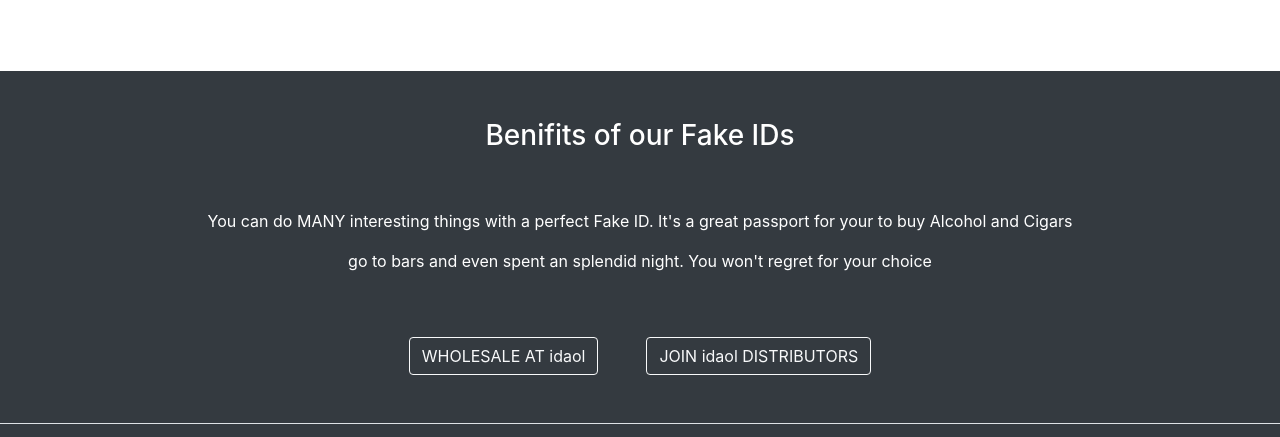
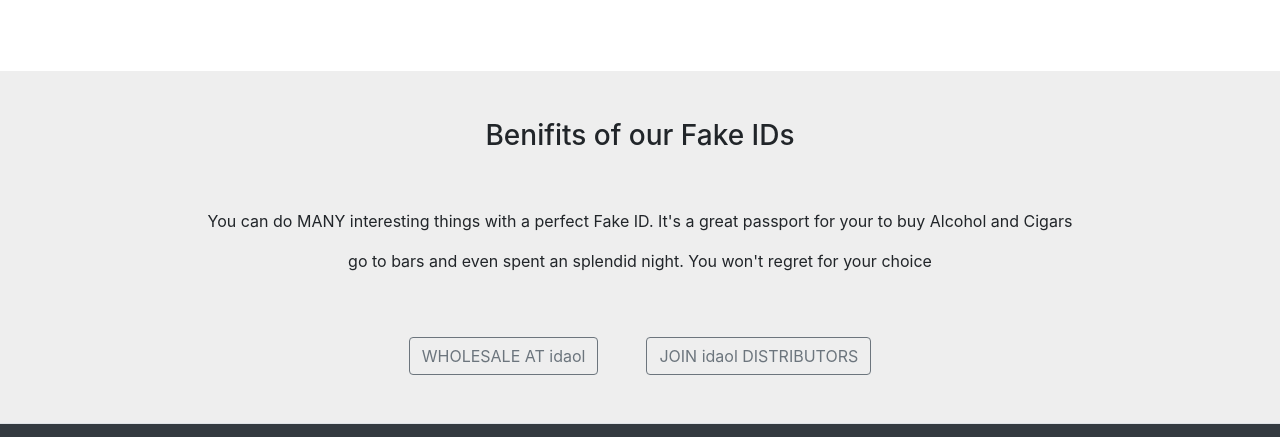
Before and after one commit to molvqingtai/id-card, a website: page index.html in a window 1280 px wide. Shown: the part 2107-2544 px from the top of the page. Drawn offline with Linux system fonts and the light colour scheme.

Commit message:
style: banner color

```diff
--- a/css/index.css
+++ b/css/index.css
@@ -74,6 +74,10 @@
 }
 .intro-item__image{
   height: 200px;
+}
+
+.banner{
+  background-color: #EEEEEE;
 }
 
 
--- a/index.html
+++ b/index.html
@@ -169,16 +169,16 @@
           </div>
         </div>
       </div>
-      <div class="bg-dark border-bottom">
+      <div class="border-bottom banner">
         <div class="container d-flex flex-column justify-content-center align-items-center py-5">
-          <div class="text-white text-center">
+          <div class="text-center">
             <h3 class="pb-5">Benifits of our Fake IDs</h3>
             <p>You can do MANY interesting things with a perfect Fake ID. It's a great passport for your to buy Alcohol and Cigars</p>
             <p>go to bars and even spent an splendid night. You won't regret for your choice</p>
           </div>
           <div class="d-flex pt-5">
-            <button type="button" class="btn btn-outline-light mr-5">WHOLESALE AT idaol</button>
-            <button type="button" class="btn btn-outline-light">JOIN idaol DISTRIBUTORS</button>
+            <button type="button" class="btn btn-outline-secondary mr-5">WHOLESALE AT idaol</button>
+            <button type="button" class="btn btn-outline-secondary">JOIN idaol DISTRIBUTORS</button>
           </div>
         </div>
       </div>
```
